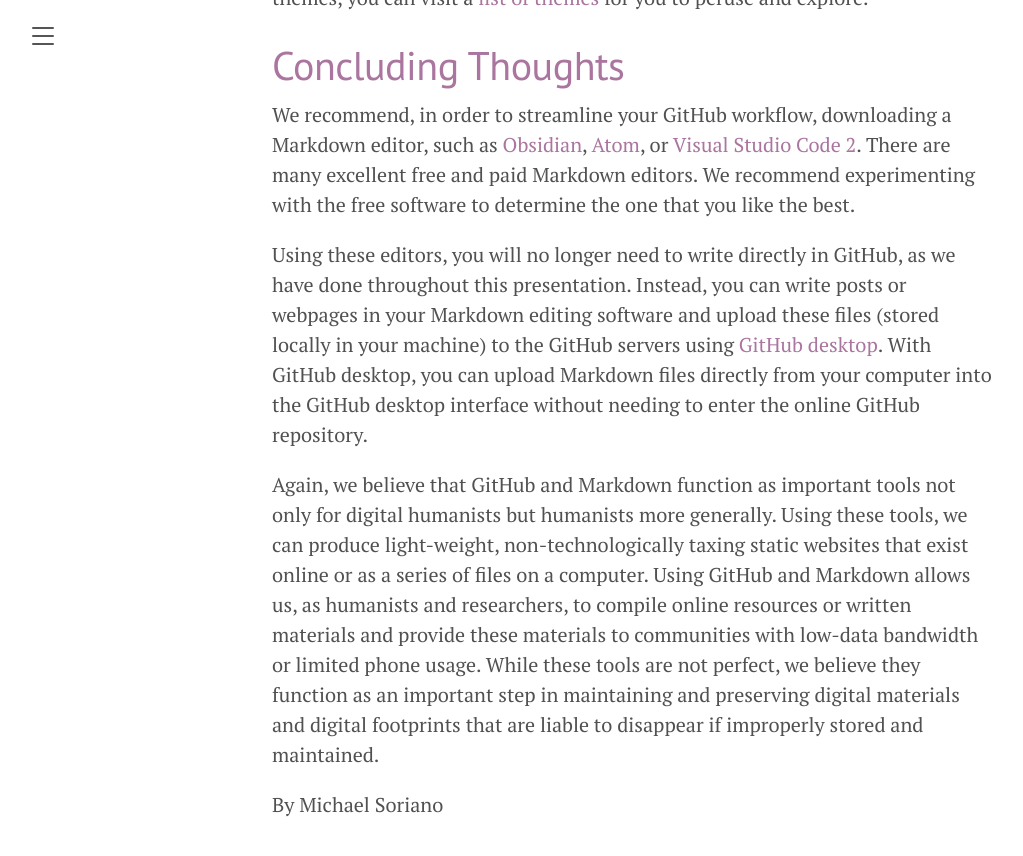
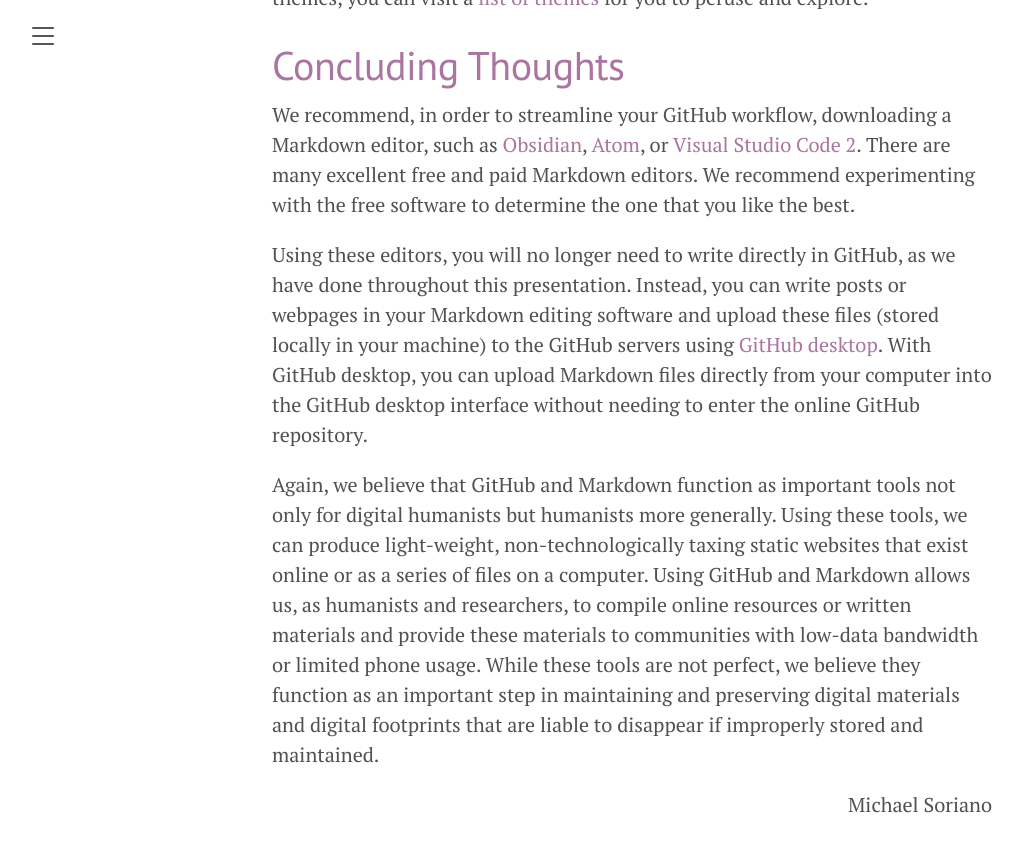
Before and after one commit to susannalles/DHPracticum_Spring23, a Jekyll site: the page built from DHRI_2023.md, in a window 1280 px wide and 900 px high, scrolled down 8515 px. Shown: the top 856 px of the window, without its empty margins (8-1031 px from the left). Built offline with Jekyll 4.4.1, drawn with Linux system fonts in a browser that asks for light colours.

Commit message:
Update DHRI_2023.md

```diff
--- a/DHRI_2023.md
+++ b/DHRI_2023.md
@@ -154,4 +154,4 @@ Using these editors, you will no longer need to write directly in GitHub, as we
 
 Again, we believe that GitHub and Markdown function as important tools not only for digital humanists but humanists more generally. Using these tools, we can produce light-weight, non-technologically taxing static websites that exist online or as a series of files on a computer. Using GitHub and Markdown allows us, as humanists and researchers, to compile online resources or written materials and provide these materials to communities with low-data bandwidth or limited phone usage. While these tools are not perfect, we believe they function as an important step in maintaining and preserving digital materials and digital footprints that are liable to disappear if improperly stored and maintained.
 
-<span style="aling=right;">By Michael Soriano</span>
+<span style="float:right;">Michael Soriano</span>
```
